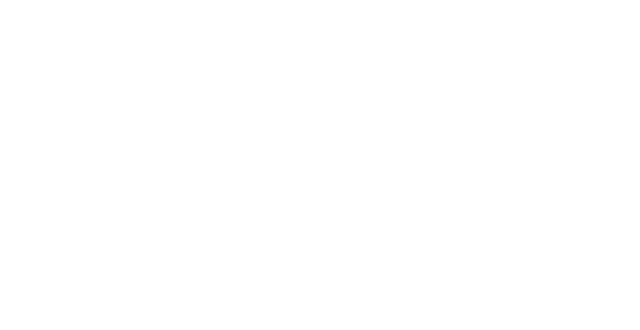
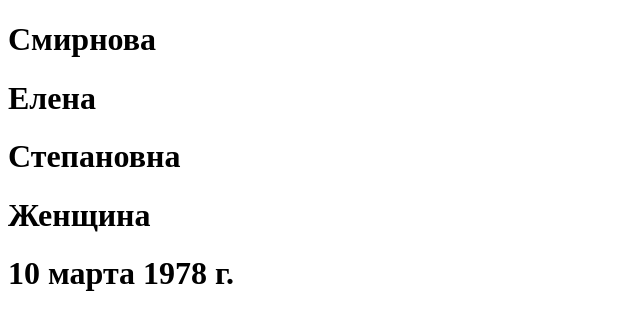
Before and after one commit to Ararat-M/JS-practice, a plain HTML site: page person_generator/index.html in a window 1280 px wide. Shown: the whole page, without its empty margins (0-640 px from the left). Drawn offline with Linux system fonts and the light colour scheme.

Commit message:
update person_generator

```diff
--- a/person_generator/index.html
+++ b/person_generator/index.html
@@ -7,6 +7,13 @@
     <title>Генератор случайных пользователей</title>
 </head>
 <body>
+    <h1 id="surname">surname</h1>
+    <h1 id="firstName">firstName</h1>
+    <h1 id="middleName">middleName</h1>
+    <h1 id="gender">gender</h1>
+    <h1 id="birthday">birthday</h1>
 
+    <script src="./personGenerator.js"></script>
+    <script src="./init.js"></script>
 </body>
 </html>
--- a/person_generator/init.js
+++ b/person_generator/init.js
@@ -0,0 +1,10 @@
+window.onload = function () {
+    const person = personGenerator.getPerson();
+
+    document.querySelector("#firstName").innerText = person.firstName;
+    document.querySelector("#surname").innerText = person.surname;
+    document.querySelector("#middleName").innerText = person.middleName;
+    document.querySelector("#gender").innerText = person.gender;
+    document.querySelector("#birthday").innerText = person.birthday;
+
+}
--- a/person_generator/personGenerator.js
+++ b/person_generator/personGenerator.js
@@ -0,0 +1,143 @@
+const personGenerator = {
+    surnameJson: `{
+        "count": 16,
+        "list": {
+            "id_1": "Иванов",
+            "id_2": "Смирнов",
+            "id_3": "Кузнецов",
+            "id_4": "Васильев",
+            "id_5": "Петров",
+            "id_6": "Михайлов",
+            "id_7": "Новиков",
+            "id_8": "Федоров",
+            "id_9": "Кравцов",
+            "id_10": "Николаев",
+            "id_11": "Семенов",
+            "id_13": "Славин",
+            "id_12": "Степанов",
+            "id_14": "Павлов",
+            "id_15": "Александров",
+            "id_16": "Морозов"
+        }
+    }`,
+
+    maleFirstNameJson: `{
+        "count": 10,
+        "list": {
+            "id_1": "Александр",
+            "id_2": "Максим",
+            "id_3": "Иван",
+            "id_4": "Артем",
+            "id_5": "Дмитрий",
+            "id_6": "Никита",
+            "id_7": "Михаил",
+            "id_8": "Даниил",
+            "id_9": "Егор",
+            "id_10": "Андрей"
+        }
+    }`,
+
+    femaleFirstNameJson: `{
+        "count": 10,
+        "list": {
+            "id_1": "Александра",
+            "id_2": "Алиса",
+            "id_3": "Инна",
+            "id_4": "Александра",
+            "id_5": "Анастасия",
+            "id_6": "Елена",
+            "id_7": "Кира",
+            "id_8": "Елизавета",
+            "id_9": "Анна",
+            "id_10": "Виктория"
+        }
+    }`,
+
+    middleNameJson: `{
+        "count": 10,
+        "list": {
+            "id_1": "Иванович",
+            "id_2": "Васильевич",
+            "id_3": "Петрович",
+            "id_4": "Михайлович",
+            "id_5": "Федорович",
+            "id_6": "Николаевич",
+            "id_7": "Семенович",
+            "id_8": "Степанович",
+            "id_9": "Павлович",
+            "id_10": "Александрович"
+        }
+    }`,
+
+    GENDER_MALE: "Мужчина",
+    GENDER_FEMALE: "Женщина",
+
+    randomIntNumber: (max = 1, min = 0) => Math.floor(Math.random() * (max - min + 1) + min),
+
+    randomValue: function (json) {
+        const obj = JSON.parse(json);
+        const prop = `id_${this.randomIntNumber(obj.count, 1)}`;
+        return obj.list[prop];
+    },
+
+    randomFirstName: function (json) {
+        return this.randomValue(json);
+    },
+
+    randomSurname: function () {
+        return this.randomValue(this.surnameJson);
+    },
+
+    randomMiddleName: function (gender) {
+        middleName = this.randomFirstName(this.middleNameJson)
+
+        if (gender == this.GENDER_FEMALE) {
+            middleName = middleName.slice(0, -2) + "на";
+        }
+
+        return middleName;
+    },
+
+    randomBirthday: function () {
+        let minDate = new Date(1970,0,1)
+        let maxDate = new Date(2010,0,0)
+
+        let totalDays = Math.floor((maxDate - minDate)/8.64e+7); // промежуток времени между maxDate и minDate в днях
+        let randomDay = this.randomIntNumber(totalDays, 0);
+        let birthday = new Date(minDate.getFullYear(), 0, randomDay);
+
+        // форматирование дат
+        let options = {
+        year: 'numeric',
+        month: 'long',
+        day: 'numeric',
+        };
+
+        return birthday.toLocaleString("ru", options);
+    },
+
+    getPerson: function () {
+        this.person = {};
+
+        (this.randomIntNumber() == 1) ? this.person.gender = this.GENDER_MALE : this.person.gender = this.GENDER_FEMALE;
+
+        if (this.person.gender == this.GENDER_MALE) {
+            this.person.firstName = this.randomFirstName(this.maleFirstNameJson);
+        } else {
+            this.person.firstName = this.randomFirstName(this.femaleFirstNameJson);
+        }
+
+        if (this.person.gender == this.GENDER_MALE) {
+            this.person.surname = this.randomSurname();
+        } else {
+            this.person.surname = this.randomSurname() + "a";
+        }
+
+        this.person.middleName = this.randomMiddleName(this.person.gender)
+
+        this.person.birthday = this.randomBirthday();
+
+
+        return this.person;
+    }
+}
```
